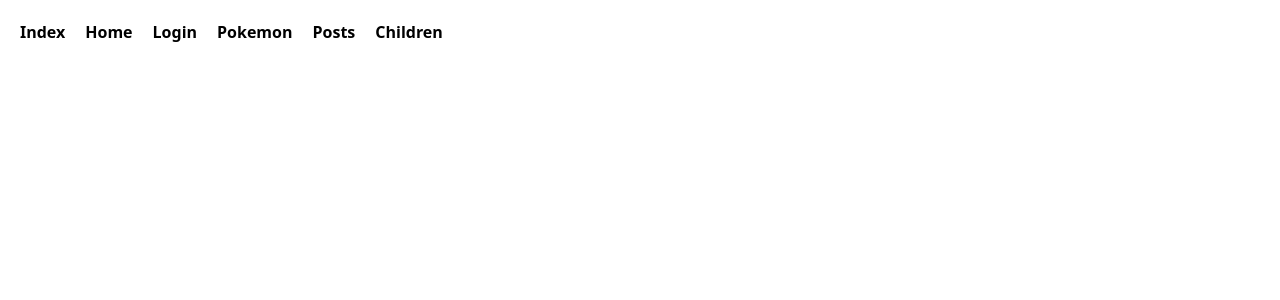
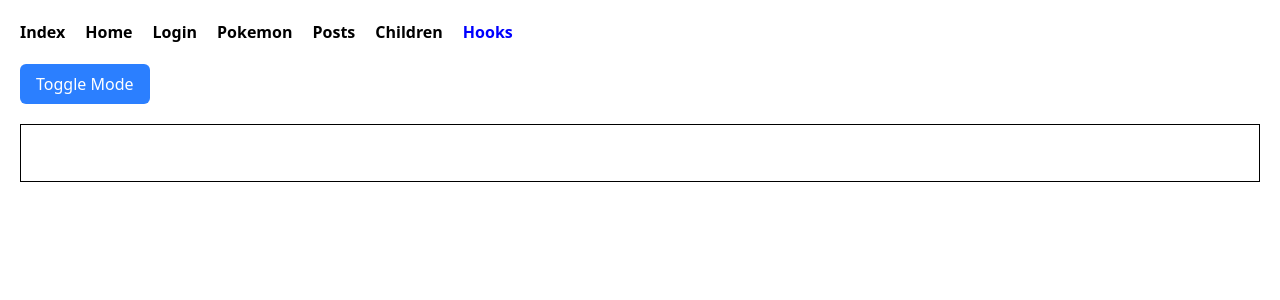
Before and after one commit to Sparkup-IT-Academy/react-basics, a React (Vite) app: page /hooks in a window 1280 px wide. Shown: the top 300 px of the page. Built offline with nearby package versions, Linux system fonts and the light colour scheme.

Commit message:
feat: add hooks

```diff
--- a/src/App.jsx
+++ b/src/App.jsx
@@ -7,6 +7,7 @@ import Details from './pages/Details';
 import PokemonList from './pages/PokemonList';
 import Posts from './pages/Posts';
 import Children from './pages/Children';
+import Hooks from './pages/Hooks';
 
 
 export default function App() {
@@ -19,6 +20,7 @@ export default function App() {
             <NavLink to="/pokemon">Pokemon</NavLink>
             <NavLink to="/posts">Posts</NavLink>
             <NavLink to="/children">Children</NavLink>
+            <NavLink to="/hooks">Hooks</NavLink>
         </nav>
 
         <div className='mt-5'>
@@ -32,6 +34,7 @@ export default function App() {
                 </Route>
                 <Route path='/posts' element={<Posts />}></Route>
                 <Route path='/children' element={<Children />}></Route>
+                <Route path='/hooks' element={<Hooks />}></Route>
             </Routes>
         </div>
     </>
--- /dev/null
+++ b/src/pages/Hooks.jsx
@@ -0,0 +1,27 @@
+import { useRef } from "react"
+
+// What is context in react (Prop drilling)
+// useContext hook
+// useMemo hook
+// useCallback hook
+// useReducer hook
+
+export default function Hooks() {
+    const inputRef = useRef();
+
+    function handleClick() {
+        const isPassword = inputRef.current.getAttribute('type') === 'password'
+        if(isPassword) {
+            inputRef.current.setAttribute('type', 'text');
+        } else {
+            inputRef.current.setAttribute('type', 'password');
+        }
+    }
+
+    return <>
+        <button onClick={handleClick} className="block mb-5 py-2 px-4 rounded-md bg-blue-500 text-white cursor-pointer">
+            Toggle Mode
+        </button>
+        <input ref={inputRef} type="text" className="border w-full p-4"/>
+    </>
+}
```
